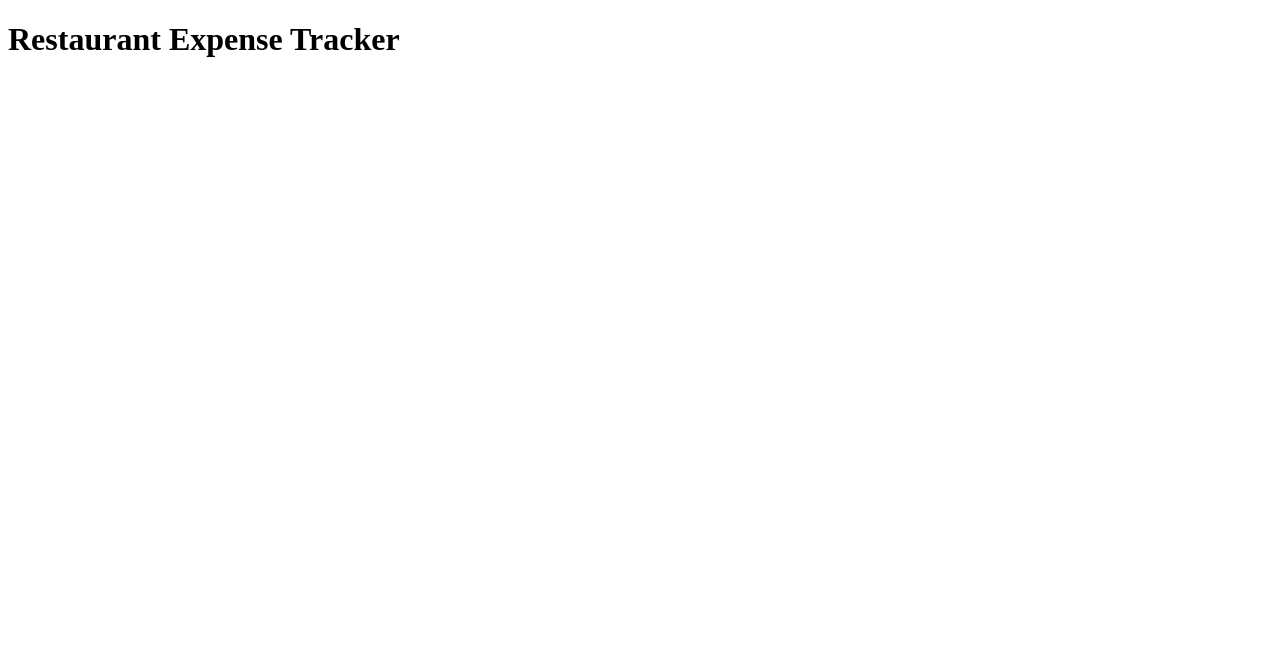
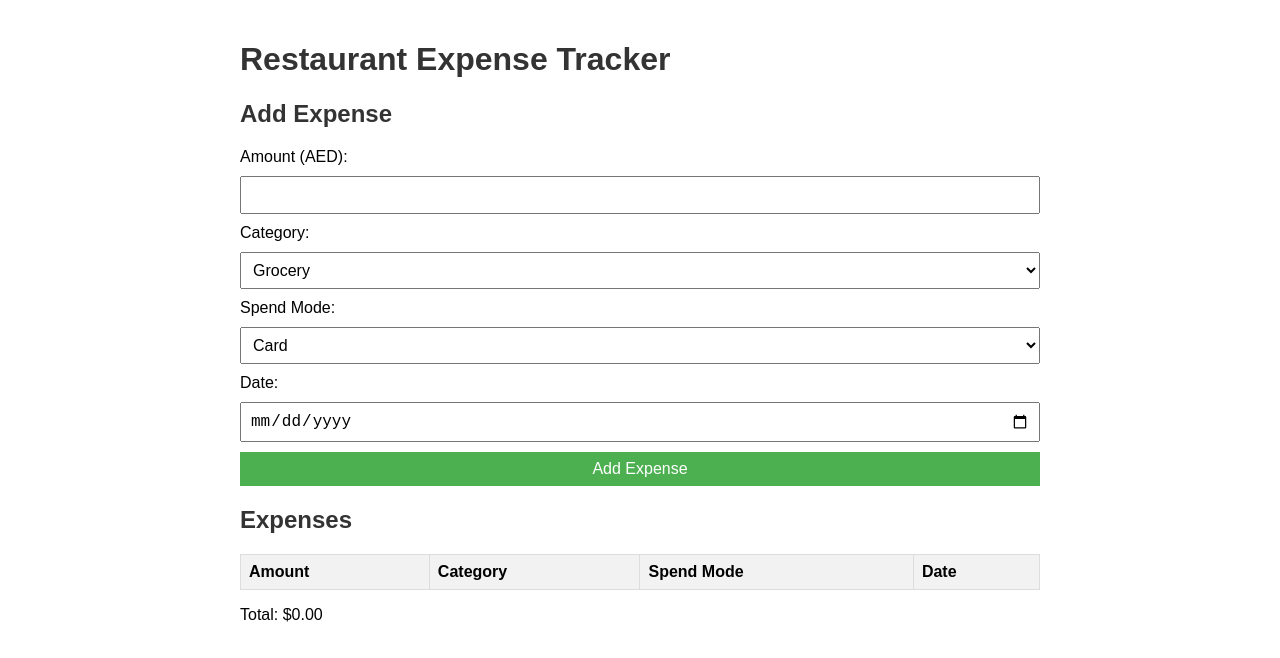
Before and after one commit to mathivetharaj/expense-tracker, a website: page public/index.html in a window 1280 px wide. Drawn offline with Linux system fonts and the light colour scheme.

Commit message:
before db connection

```diff
--- a/public/index.html
+++ b/public/index.html
@@ -2,12 +2,66 @@
 <html lang="en">
 <head>
     <meta charset="UTF-8">
-    <meta name="viewport" content="width=device-width, initial-scale=1.0">
     <title>Restaurant Expense Tracker</title>
-    <link rel="stylesheet" href="style.css">
+    <link rel="stylesheet" href="styles.css">
 </head>
 <body>
     <h1>Restaurant Expense Tracker</h1>
-    <script src="script.js" defer></script>
+
+    <!-- Expense Form -->
+    <section id="expense-form">
+        <h2>Add Expense</h2>
+        <form>
+            <label for="amount">Amount (AED):</label>
+            <input type="number" id="amount" name="amount" step="0.01" required>
+
+            <label for="category">Category:</label>
+            <select id="category" name="category" required>
+                <option value="Grocery">Grocery</option>
+                <option value="Utilities">Utilities</option>
+                <option value="Staff">Staff</option>
+                <option value="Other">Other</option>
+            </select>
+
+            <label for="spend_mode">Spend Mode:</label>
+            <select id="spend_mode" name="spend_mode" required>
+                <option value="Card">Card</option>
+                <option value="Cash">Cash</option>
+                <option value="Credit">Credit</option>
+            </select>
+
+            <label for="date">Date:</label>
+            <input type="date" id="date" name="date" required>
+
+            <button type="submit">Add Expense</button>
+        </form>
+    </section>
+
+    <!-- Expense List -->
+    <section id="expense-list">
+        <h2>Expenses</h2>
+        <table>
+            <thead>
+                <tr>
+                    <th>Amount</th>
+                    <th>Category</th>
+                    <th>Spend Mode</th>
+                    <th>Date</th>
+                </tr>
+            </thead>
+            <tbody id="expense-table-body">
+                <!-- Static example row for now -->
+                <tr>
+                    <td>$50.00</td>
+                    <td>Food</td>
+                    <td>Cash</td>
+                    <td>2025-04-01</td>
+                </tr>
+            </tbody>
+        </table>
+        <p>Total: $<span id="total-amount">0.00</span></p>
+    </section>
+
+    <script src="script.js"></script>
 </body>
 </html>
--- a/public/script.js
+++ b/public/script.js
@@ -0,0 +1,52 @@
+// Array to store expenses (temporary, until we use SQLite)
+let expenses = [];
+
+// Get DOM elements
+const form = document.querySelector('#expense-form form');
+const tableBody = document.querySelector('#expense-table-body');
+
+// Handle form submission
+form.addEventListener('submit', (event) => {
+    event.preventDefault(); // Prevent page reload
+
+    // Get form values
+    const amount = document.querySelector('#amount').value;
+    const category = document.querySelector('#category').value;
+    const spendMode = document.querySelector('#spend_mode').value;
+    const date = document.querySelector('#date').value;
+
+    // Create expense object
+    const expense = { amount, category, spendMode, date };
+
+    // Add to expenses array
+    expenses.push(expense);
+
+    // Update table
+    renderExpenses();
+
+    // Clear form
+    form.reset();
+});
+
+// Function to render expenses in the table
+function renderExpenses() {
+    // Clear existing rows
+    tableBody.innerHTML = '';
+
+    // Add each expense as a row
+    expenses.forEach(expense => {
+        const row = document.createElement('tr');
+        row.innerHTML = `
+            <td>AED ${parseFloat(expense.amount).toFixed(2)}</td>
+            <td>${expense.category}</td>
+            <td>${expense.spendMode}</td>
+            <td>${expense.date}</td>
+        `;
+        tableBody.appendChild(row);
+    });
+    const total = expenses.reduce((sum, exp) => sum + parseFloat(exp.amount), 0);
+    document.querySelector('#total-amount').textContent = total.toFixed(2);
+}
+
+// Initial render (for any static data or testing)
+renderExpenses();
--- a/public/styles.css
+++ b/public/styles.css
@@ -0,0 +1,40 @@
+body {
+    font-family: Arial, sans-serif;
+    max-width: 800px;
+    margin: 0 auto;
+    padding: 20px;
+}
+h1, h2 {
+    color: #333;
+}
+#expense-form form {
+    display: flex;
+    flex-direction: column;
+    gap: 10px;
+    margin-bottom: 20px;
+}
+#expense-form input, #expense-form select, #expense-form button {
+    padding: 8px;
+    font-size: 16px;
+}
+#expense-form button {
+    background-color: #4CAF50;
+    color: white;
+    border: none;
+    cursor: pointer;
+}
+#expense-form button:hover {
+    background-color: #45a049;
+}
+table {
+    width: 100%;
+    border-collapse: collapse;
+}
+th, td {
+    border: 1px solid #ddd;
+    padding: 8px;
+    text-align: left;
+}
+th {
+    background-color: #f2f2f2;
+}
```
